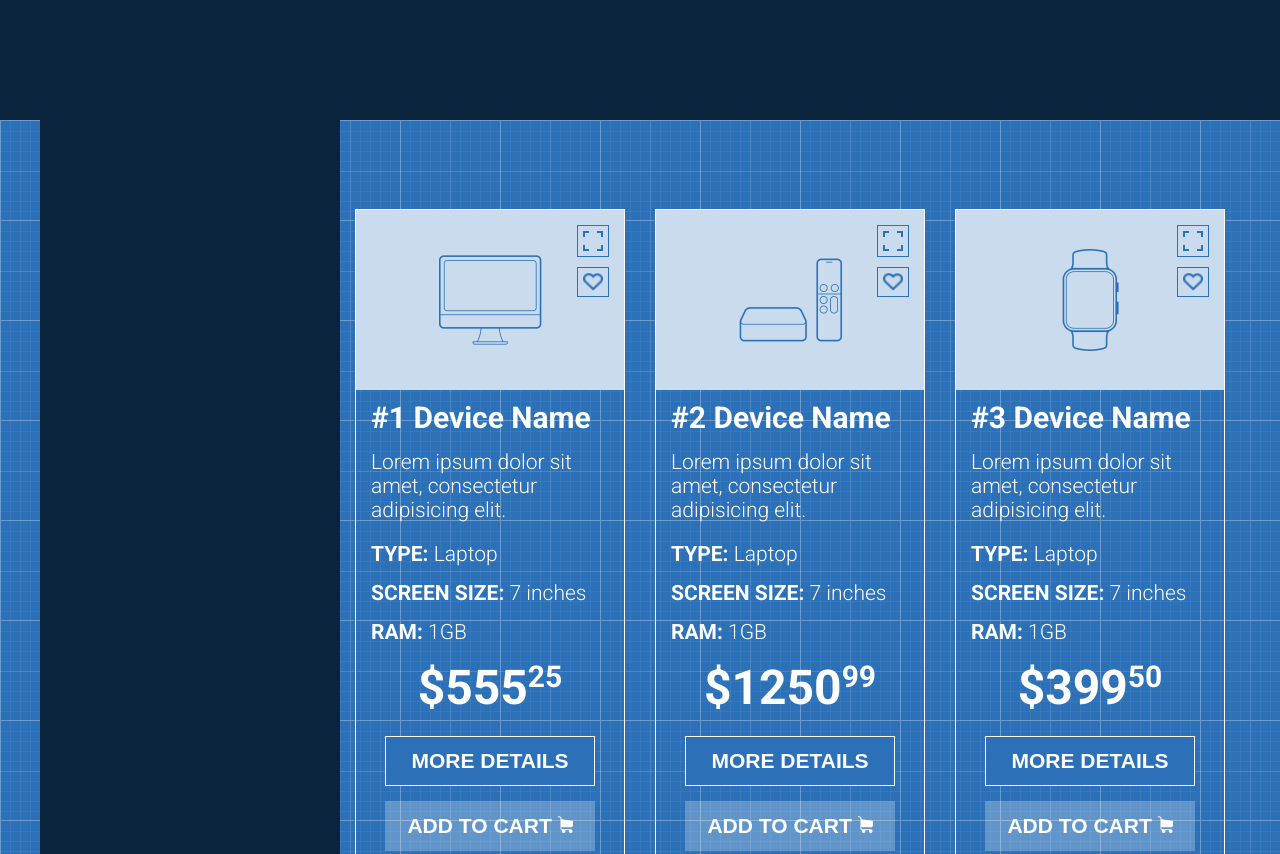
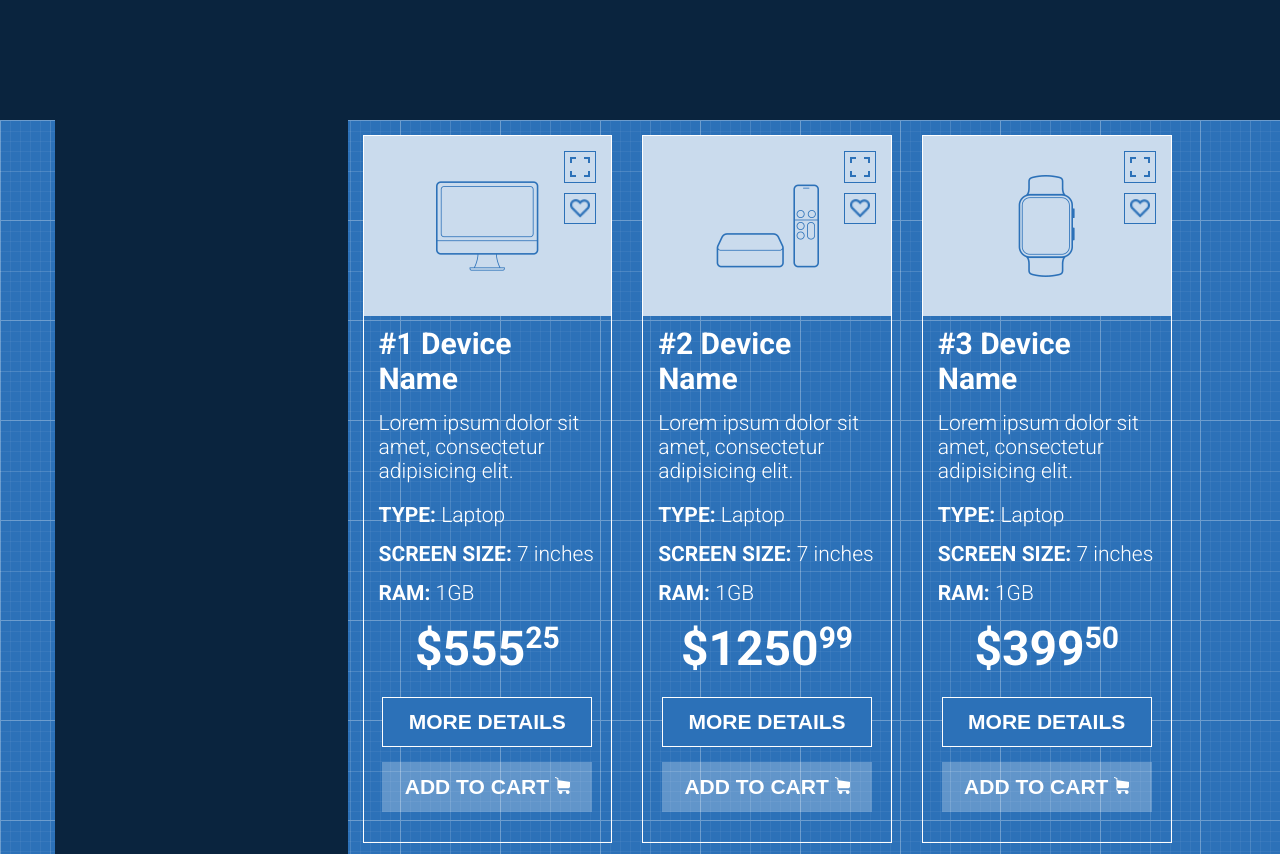
Before and after one commit to marianabalanchuk/shop-page-layout, a plain HTML site: page index.html in a window 1280 px wide. Shown: the part 380-1234 px from the top of the page. Drawn offline with Linux system fonts and the light colour scheme.

Commit message:
fixed alignment

```diff
--- a/index.html
+++ b/index.html
@@ -67,15 +67,13 @@
 
 
 	<main class="main">
-
-
 		<div class="row carousel"></div>
 
+		<div class="container flex-container">
+			<div class="col-3 filter-menu"> </div>
 
-		<div class="container">
-			<div class="row items">
-				<div class="col-3 filter-menu"> </div>
-				<div class="col-3">
+			<div class="col-9 row">
+				<div class="col-4">
 					<div class="device">
 						<div class="device-image">
 							<div class="empty"></div>
@@ -84,8 +82,6 @@
 								<img src="images/zoom.png" alt="">
 								<img src="images/wishlist-blue.png" alt="">
 							</div>
-
-
 						</div>
 						<div class="device-info">
 							<h4 class="device-heading">#1 Device Name</h4>
@@ -104,7 +100,9 @@
 						</div>
 					</div>
 				</div>
-				<div class="col-3">
+
+
+				<div class="col-4">
 					<div class="device">
 						<div class="device-image">
 							<div class="empty"></div>
@@ -113,8 +111,6 @@
 								<img src="images/zoom.png" alt="">
 								<img src="images/wishlist-blue.png" alt="">
 							</div>
-
-
 						</div>
 						<div class="device-info">
 							<h4 class="device-heading">#2 Device Name</h4>
@@ -133,7 +129,9 @@
 						</div>
 					</div>
 				</div>
-				<div class="col-3">
+
+
+				<div class="col-4">
 					<div class="device">
 						<div class="device-image">
 							<div class="empty"></div>
@@ -142,8 +140,6 @@
 								<img src="images/zoom.png" alt="">
 								<img src="images/wishlist-blue.png" alt="">
 							</div>
-
-
 						</div>
 						<div class="device-info">
 							<h4 class="device-heading">#3 Device Name</h4>
@@ -163,10 +159,8 @@
 					</div>
 				</div>
 
-			</div>
 
-			<div class="row items">
-				<div class="col-3">
+				<div class="col-4">
 					<div class="device">
 						<div class="device-image">
 							<div class="empty"></div>
@@ -175,8 +169,6 @@
 								<img src="images/zoom.png" alt="">
 								<img src="images/wishlist-blue.png" alt="">
 							</div>
-
-
 						</div>
 						<div class="device-info">
 							<h4 class="device-heading">#1 Device Name</h4>
@@ -195,7 +187,9 @@
 						</div>
 					</div>
 				</div>
-				<div class="col-3">
+
+
+				<div class="col-4">
 					<div class="device">
 						<div class="device-image">
 							<div class="empty"></div>
@@ -204,8 +198,6 @@
 								<img src="images/zoom.png" alt="">
 								<img src="images/wishlist-blue.png" alt="">
 							</div>
-
-
 						</div>
 						<div class="device-info">
 							<h4 class="device-heading">#2 Device Name</h4>
@@ -224,7 +216,9 @@
 						</div>
 					</div>
 				</div>
-				<div class="col-3">
+
+
+				<div class="col-4">
 					<div class="device">
 						<div class="device-image">
 							<div class="empty"></div>
@@ -233,8 +227,6 @@
 								<img src="images/zoom.png" alt="">
 								<img src="images/wishlist-blue.png" alt="">
 							</div>
-
-
 						</div>
 						<div class="device-info">
 							<h4 class="device-heading">#3 Device Name</h4>
@@ -253,10 +245,9 @@
 						</div>
 					</div>
 				</div>
-			</div>
 
-			<div class="row items">
-				<div class="col-3">
+
+				<div class="col-4">
 					<div class="device">
 						<div class="device-image">
 							<div class="empty"></div>
@@ -265,8 +256,6 @@
 								<img src="images/zoom.png" alt="">
 								<img src="images/wishlist-blue.png" alt="">
 							</div>
-
-
 						</div>
 						<div class="device-info">
 							<h4 class="device-heading">#1 Device Name</h4>
@@ -285,7 +274,9 @@
 						</div>
 					</div>
 				</div>
-				<div class="col-3">
+
+
+				<div class="col-4">
 					<div class="device">
 						<div class="device-image">
 							<div class="empty"></div>
@@ -294,8 +285,6 @@
 								<img src="images/zoom.png" alt="">
 								<img src="images/wishlist-blue.png" alt="">
 							</div>
-
-
 						</div>
 						<div class="device-info">
 							<h4 class="device-heading">#2 Device Name</h4>
@@ -314,7 +303,9 @@
 						</div>
 					</div>
 				</div>
-				<div class="col-3">
+
+
+				<div class="col-4">
 					<div class="device">
 						<div class="device-image">
 							<div class="empty"></div>
@@ -323,8 +314,6 @@
 								<img src="images/zoom.png" alt="">
 								<img src="images/wishlist-blue.png" alt="">
 							</div>
-
-
 						</div>
 						<div class="device-info">
 							<h4 class="device-heading">#3 Device Name</h4>
--- a/style.css
+++ b/style.css
@@ -26,9 +26,17 @@ body {
   flex: 0 0 25%;
   max-width: 25%;
 }
+.col-4 {
+  flex: 0 0 33%;
+  max-width: 33%;
+}
 .col-6 {
   flex: 0 0 50%;
   max-width: 50%;
+}
+.col-9 {
+  flex: 0 0 75%;
+  max-width: 75%;
 }
 .col-12 {
   flex: 0 0 100%;
@@ -171,13 +179,18 @@ input:focus {
   color: #2c71b8;
 }
 
+.flex-container {
+  display: flex;
+  flex-direction: row;
+}
+
 .carousel {
   height: 400px;
   background-color: #0a243e;
 }
 .filter-menu {
   background-color: #0a243e;
-  height: 850px;
+  height: 1200px;
 }
 .device {
   border: 1px solid white;
```
